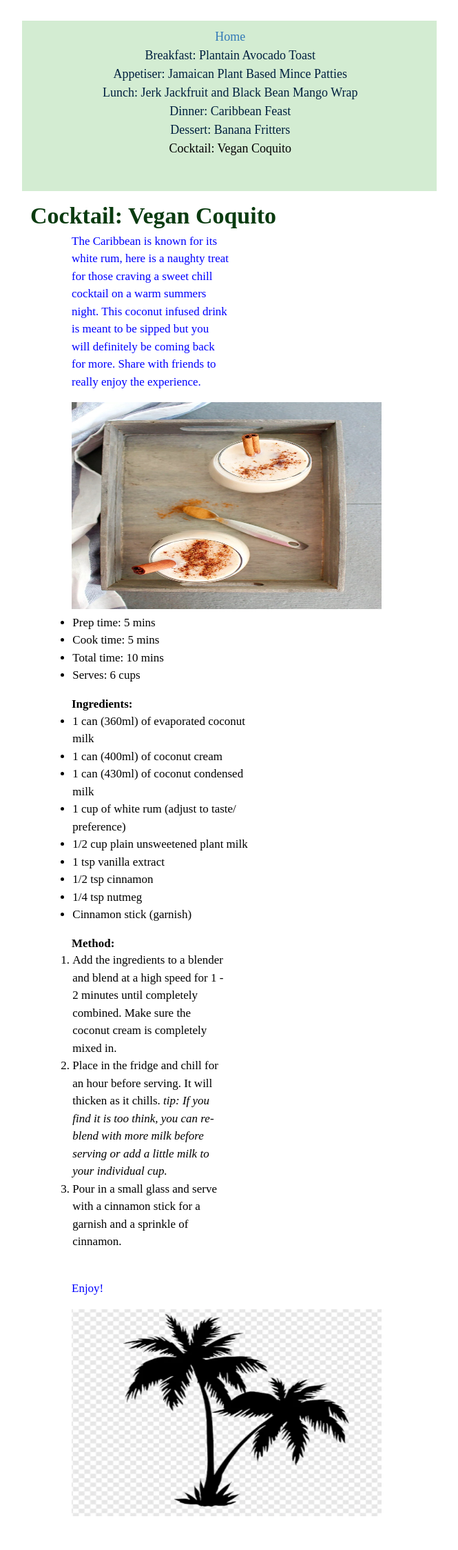
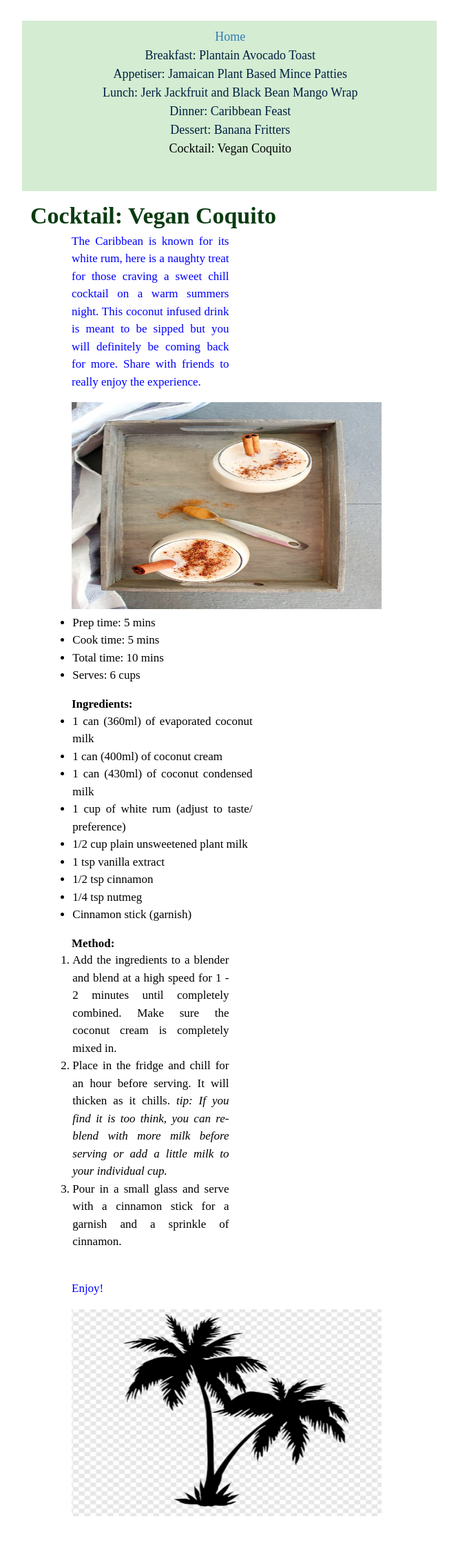
Before and after one commit to Nicolle90/CVRecipes, a Jekyll site: the page built from _recipes/recipe6.md, in a window 1280 px wide. Shown: the whole page at 69% size, without its empty margins (352-1017 px from the left). Built offline with Jekyll 4.4.1, drawn with Linux system fonts in a browser that asks for light colours.

Commit message:
Update recipes.css

```diff
--- a/styles/recipes.css
+++ b/styles/recipes.css
@@ -93,7 +93,7 @@ background-color: #d3ecd2
 }
 
 
-.everthing{
+.content{
   width: 100%;
   text-align: justify;
   border-width: thick;
```
